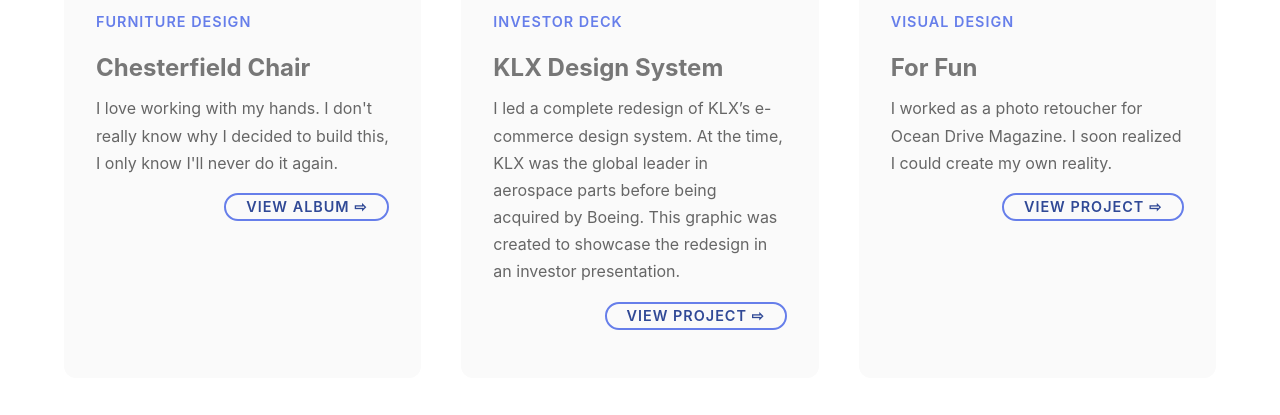
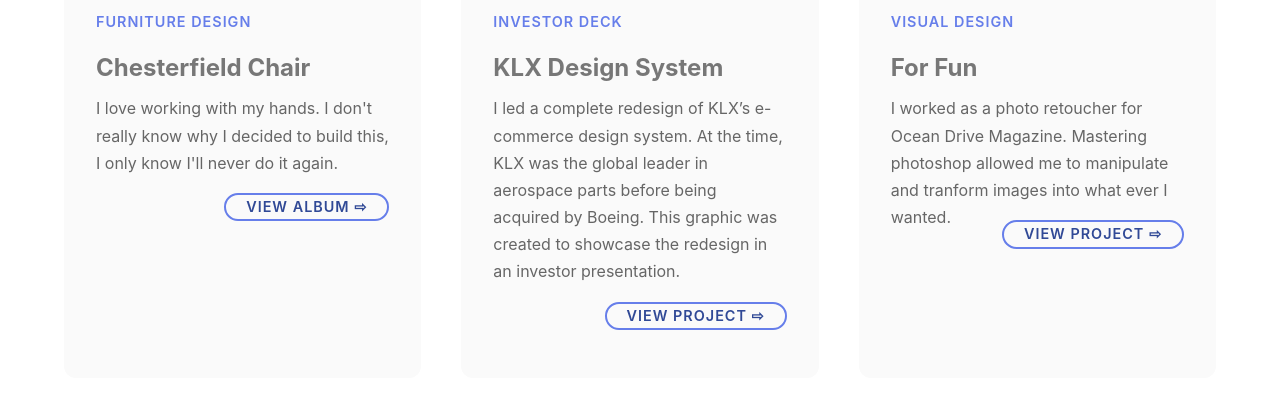
Before and after one commit to Peter808/portfolio, a plain HTML site: page otherprojects.html in a window 1280 px wide. Shown: the part 747-1162 px from the top of the page. Drawn offline with Linux system fonts and the light colour scheme.

Commit message:
Add files via upload

```diff
--- a/otherprojects.html
+++ b/otherprojects.html
@@ -469,7 +469,7 @@ p::after{
                 <div class="portfolio-info">
                     <div class="portfolio-category">Visual Design</div>
                     <h3>For Fun</h3>
-                    <p>I worked as a photo retoucher for Ocean Drive Magazine. I soon realized I could create my own reality.
+                    <p>I worked as a photo retoucher for Ocean Drive Magazine. Mastering photoshop allowed me to manipulate and tranform images into what ever I wanted.
                         <a class="view" onclick="openModal('project1')">
                             <span>View Project &#8680;</span>
                         </a>
```
